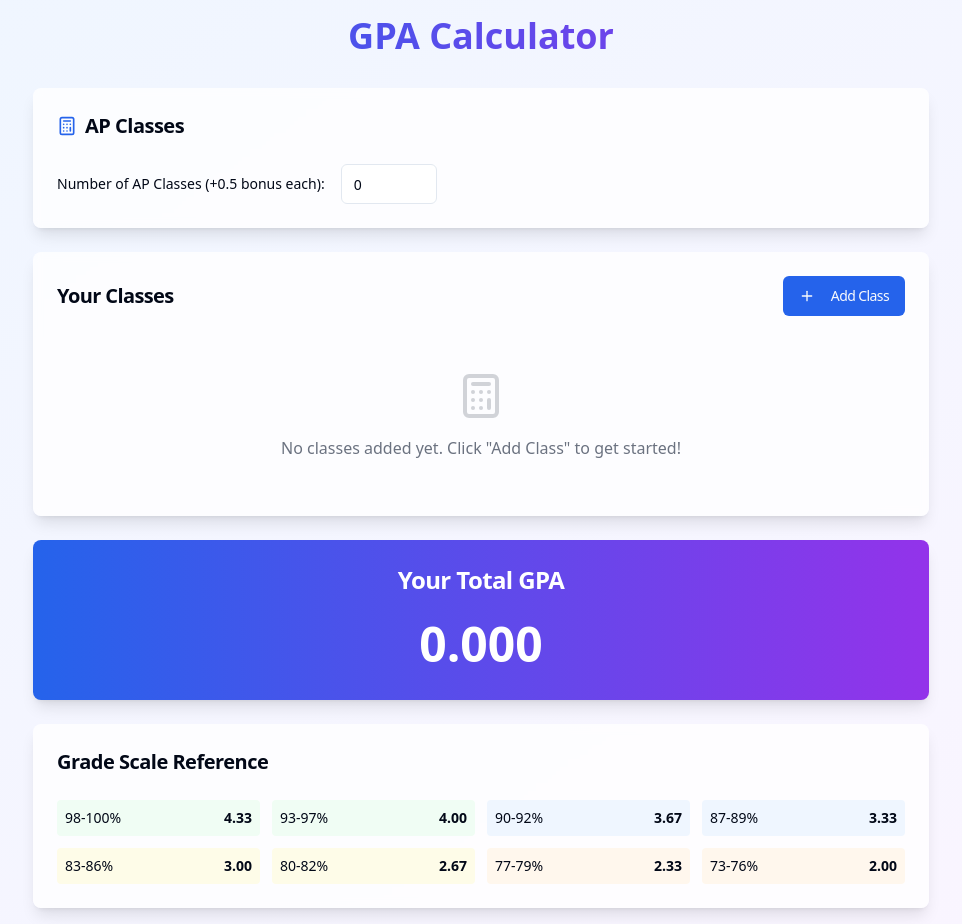
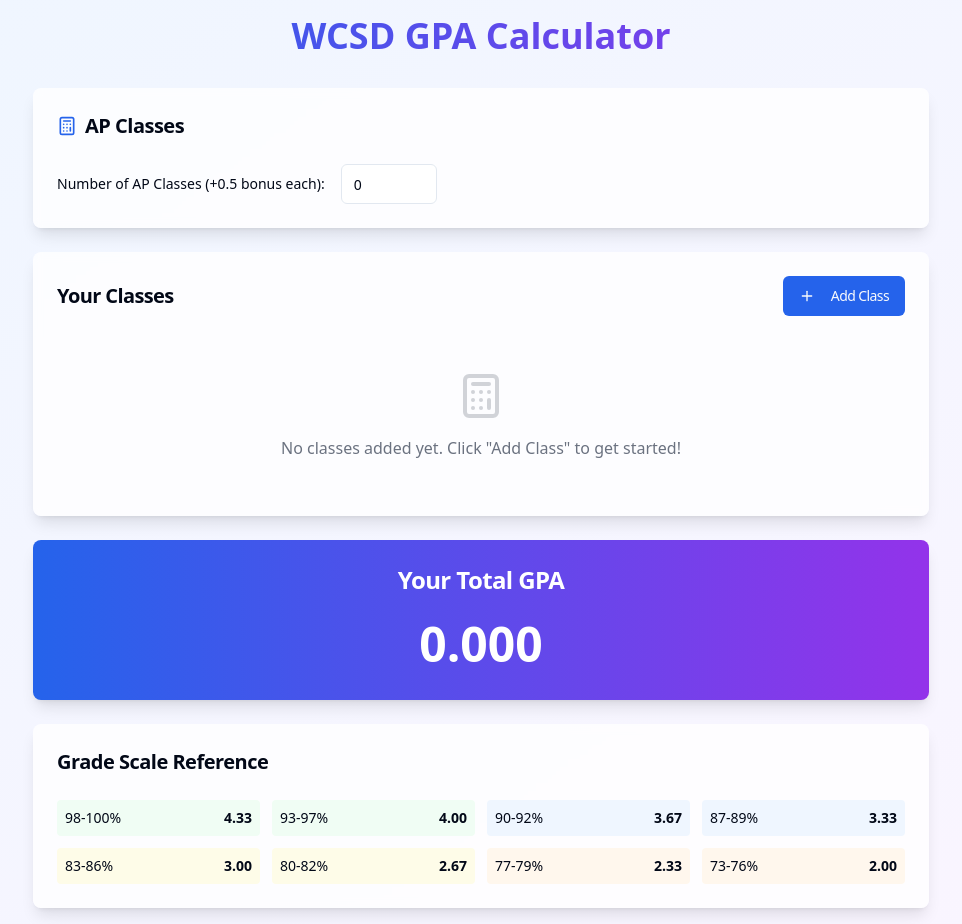
Before and after one commit to Supposeduck30/waukee-schools-gpa-calculator, a React (Vite) app: page / in a window 1280 px wide. Shown: the whole page, without its empty margins (159-1121 px from the left). Built offline with nearby package versions, Linux system fonts and the light colour scheme.

Commit message:
WCSD GPA Calculator
Rename the title of the GPA calculator.

```diff
--- a/src/components/GPACalculator.tsx
+++ b/src/components/GPACalculator.tsx
@@ -69,7 +69,7 @@ const GPACalculator = () => {
         {/* Header */}
         <div className="text-center mb-8">
           <h1 className="text-4xl font-bold bg-gradient-to-r from-blue-600 to-purple-600 bg-clip-text text-transparent mb-2">
-            GPA Calculator
+            WCSD GPA Calculator
           </h1>
         </div>
 
```
